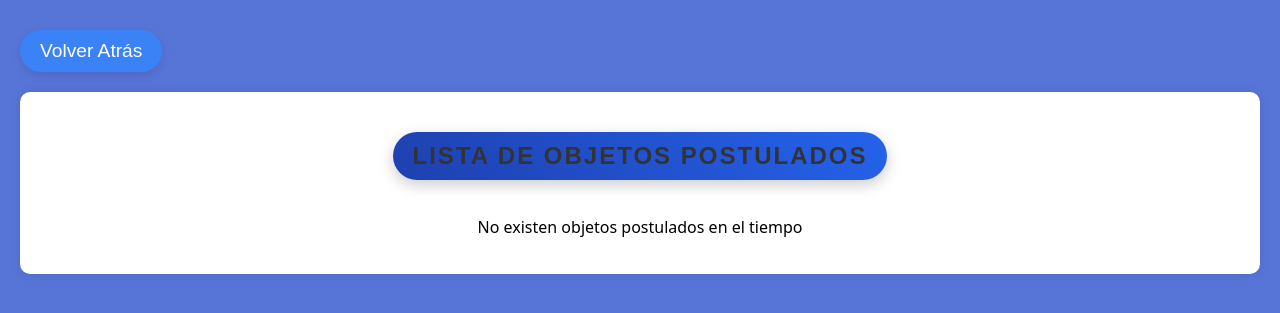
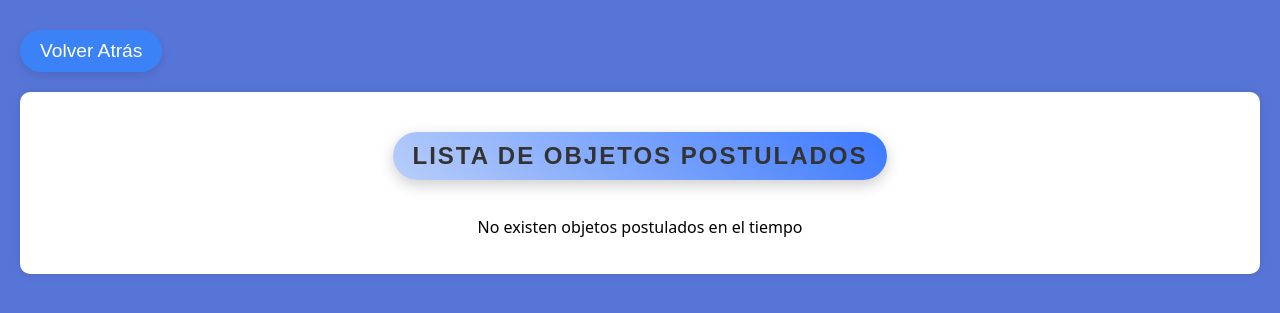
Before and after one commit to JJuanVolpe/Ferreplus, a Django app: page /ver_mis_objetos_postulados/ in a window 1280 px wide. Shown: the top 313 px of the page. Run offline with Django 4.2, Linux system fonts and the light colour scheme; the visitor is signed in with stand-in values (Sample User, id 1); data that the repository does not hold is empty.

Commit message:
cambie para que se vea el total

```diff
--- a/myapp/templates/ver_mis_objetos_postulados.html
+++ b/myapp/templates/ver_mis_objetos_postulados.html
@@ -19,6 +19,7 @@
     font-size: 24px;
     margin-bottom: 20px;
     color: #333;
+    background: linear-gradient(45deg, #b8cefa, #3c79ff);
 }
 
 /* Table Styles */
```
